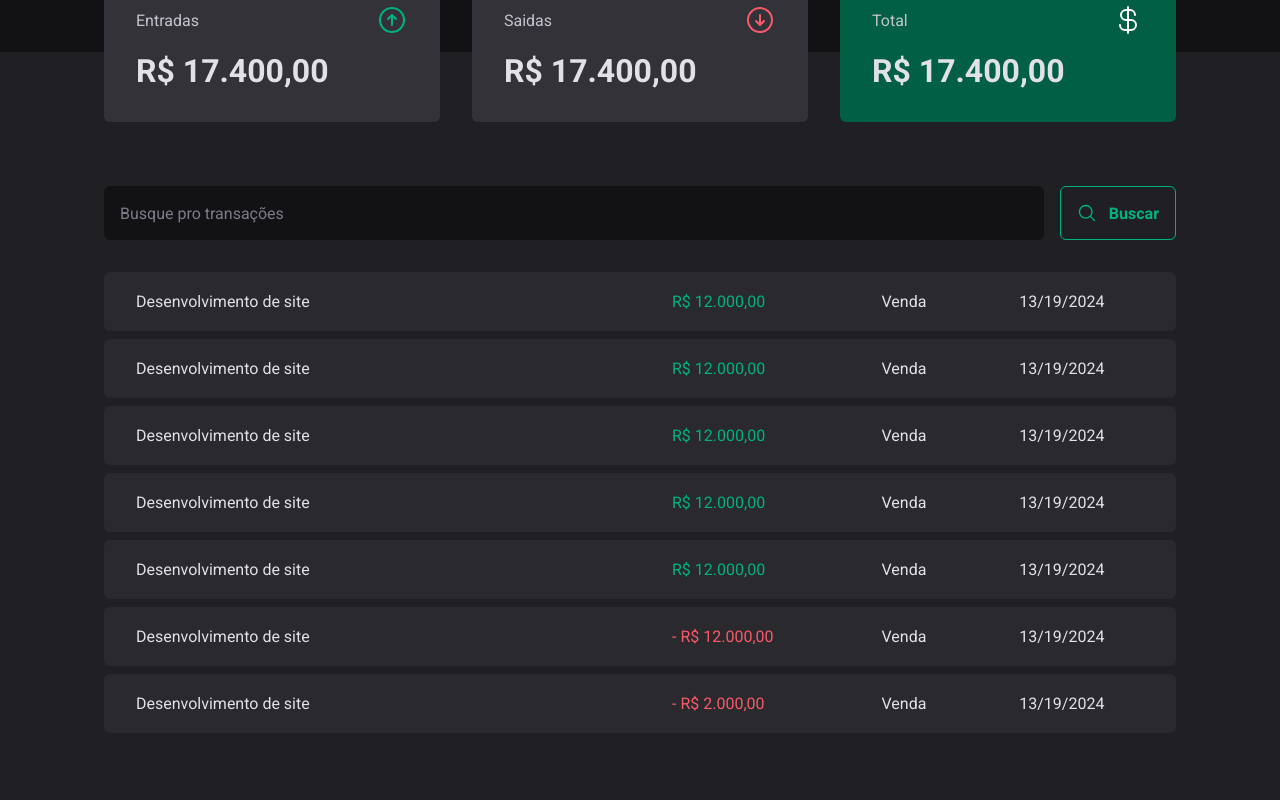
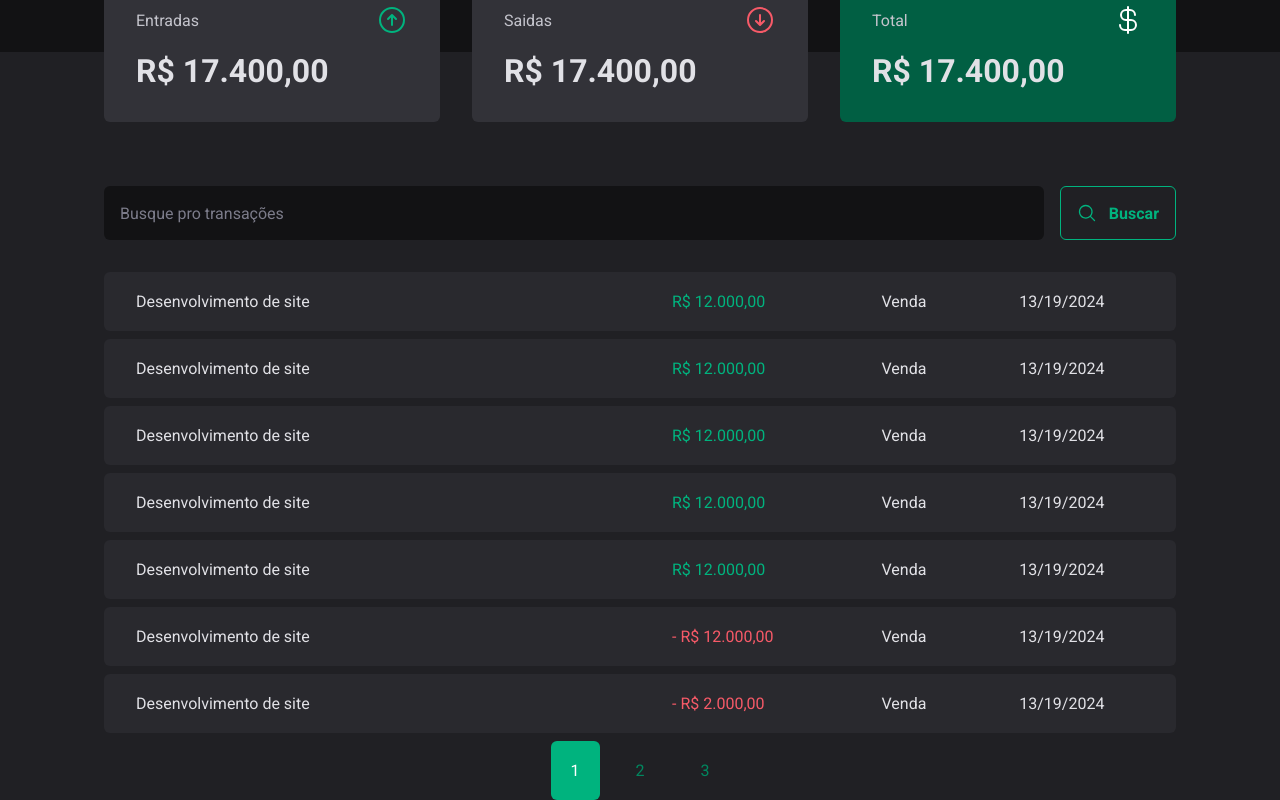
Before and after one commit to rafael3007/dt-money, a React (Vite) app: page / in a window 1280 px wide. Shown: the part 158-958 px from the top of the page. Before the commit the page ends 899 px from the top, so only its background shows below. Built offline with nearby package versions, Linux system fonts and the light colour scheme.

Commit message:
component pagination

```diff
--- /dev/null
+++ b/src/components/Pagination/index.tsx
@@ -0,0 +1,25 @@
+import { useState } from "react";
+import { PageButton, PageButtonContainer } from "./styles";
+
+interface PaginationProps {
+    pagesLength: number;
+}
+
+
+export default function Pagination({ pagesLength }: PaginationProps) {
+    const pageNumbers = Array.from({ length: pagesLength }, (_, index) => index);
+    const [activePage, setAcitvePage] = useState(0);
+
+    function handleSetActivePage(index: number) {
+        setAcitvePage(index)
+    }
+
+    return (
+        <PageButtonContainer>
+
+            {
+                pageNumbers.map(i => <PageButton key={"button-" + i.toString()} onClick={() => handleSetActivePage(i)} active={i === activePage}>{i + 1}</PageButton>)
+            }
+        </PageButtonContainer>
+    )
+}
--- /dev/null
+++ b/src/components/Pagination/styles.ts
@@ -0,0 +1,27 @@
+import styled from "styled-components";
+
+export const PageButtonContainer = styled.div`
+  display: flex;
+  align-items: center;
+  justify-content: center;
+  gap: 1rem;
+  width: 100%;
+`;
+
+interface PageButtonProps {
+  active?: boolean;
+}
+
+export const PageButton = styled.button<PageButtonProps>`
+  border-radius: 6px;
+  cursor: ${(props) => (!props.active ? "pointer" : "not-allowed")};
+  color: ${(props) =>
+    props.active ? props.theme.white : props.theme["green-500"]};
+  background: ${(props) =>
+    props.active ? props.theme["green-300"] : "transparent"};
+  border: ${(props) => props.theme["green-500"]};
+  padding: 1.25rem;
+  text-align: center;
+  display: flex;
+
+`;
--- a/src/pages/Transactions/index.tsx
+++ b/src/pages/Transactions/index.tsx
@@ -1,4 +1,5 @@
 import Header from "../../components/Header";
+import Pagination from "../../components/Pagination";
 import Summary from "../../components/Summary";
 import SearchForm from "./components/SearchForm";
 import { PriceHighlight, TransactionsContainer, TransactionsTable } from "./styles";
@@ -61,7 +62,9 @@ export default function Transactions() {
                 </TransactionsTable>
 
             </TransactionsContainer>
-
+            <footer>
+                <Pagination pagesLength={3} />
+            </footer>
         </div>
     )
 }
```
